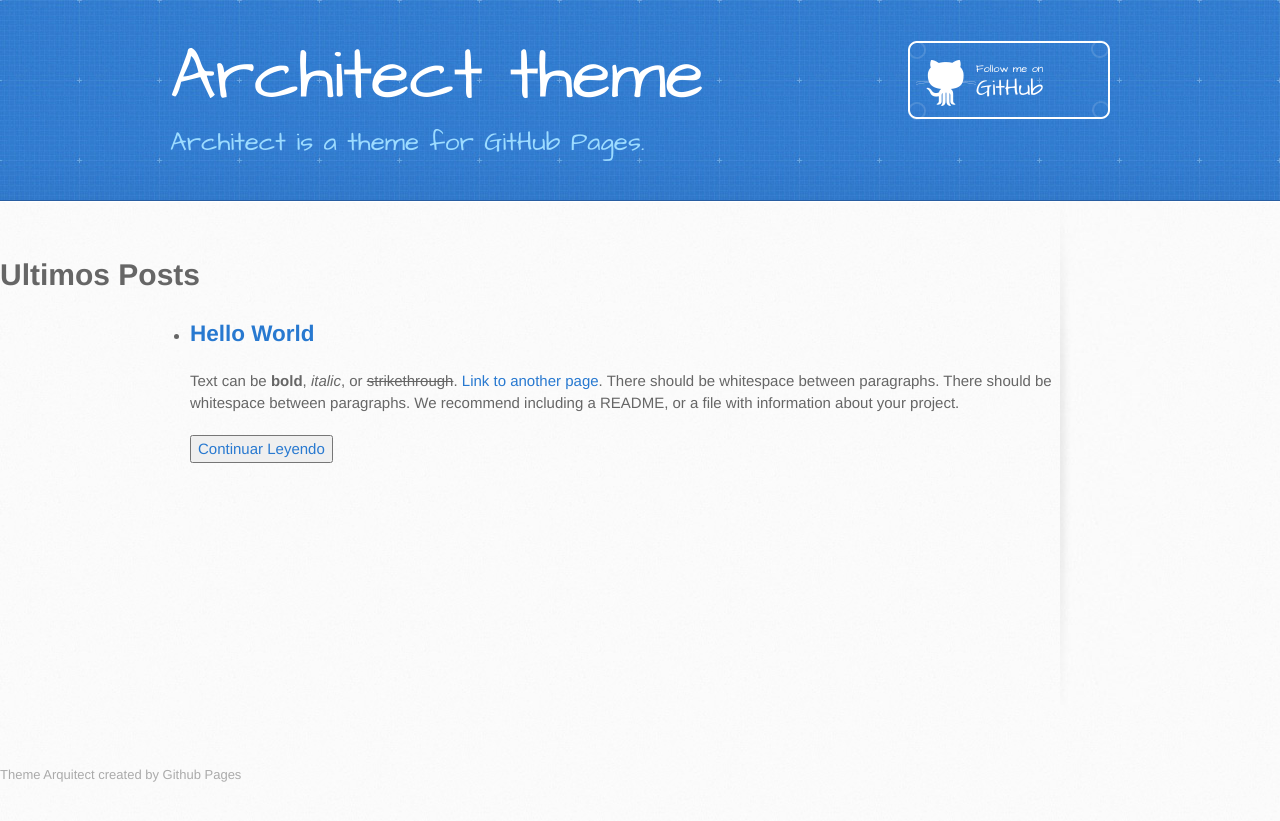
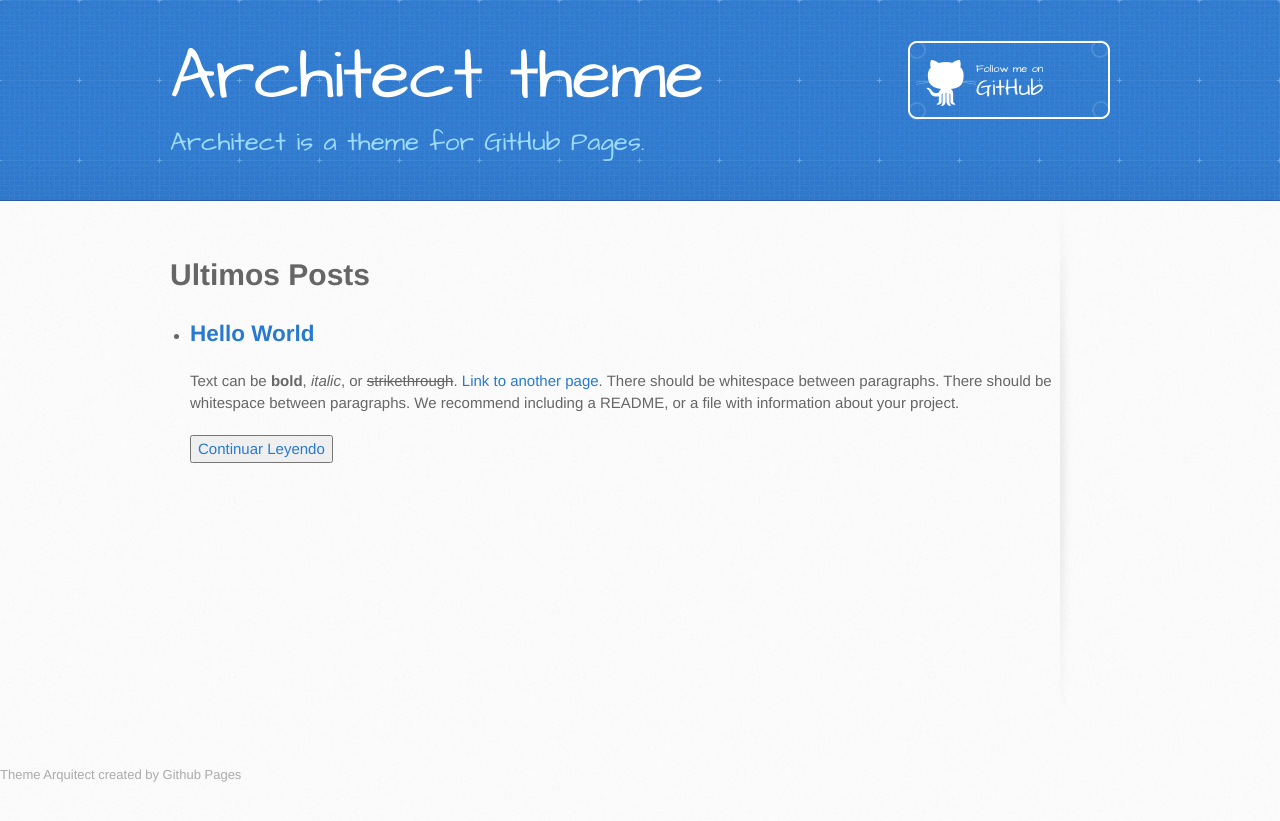
Before and after one commit to Davidc96/davidc96.github.io, a Jekyll site: the page built from index.html, in a window 1280 px wide. Shown: the top 821 px of the page. Built offline with Jekyll 4.4.1, drawn with Linux system fonts in a browser that asks for light colours.

Commit message:
Update template

```diff
--- a/_layouts/default.html
+++ b/_layouts/default.html
@@ -49,7 +49,9 @@
     </div>
 
     <div id="content-wrapper">
-      {{ content }}
+      <div class="inner clearfix">
+        {{ content }}
+      </div>
     </div>
 
     {% if site.google_analytics %}
--- a/_layouts/home.html
+++ b/_layouts/home.html
@@ -2,8 +2,6 @@
 layout: default
 ---
 <h1> Ultimos Posts</h1>
-
-    <div class="inner clearfix">
 <ul>
 {% for post in site.posts %}
     <li>
@@ -13,4 +11,3 @@ layout: default
     </li>
 {% endfor %}
 </ul>
-        </div>
```
Lines whose indentation alone changed are shown as unchanged.
